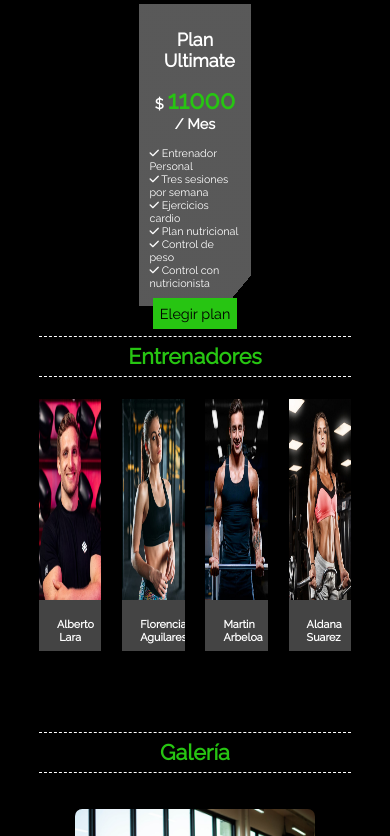
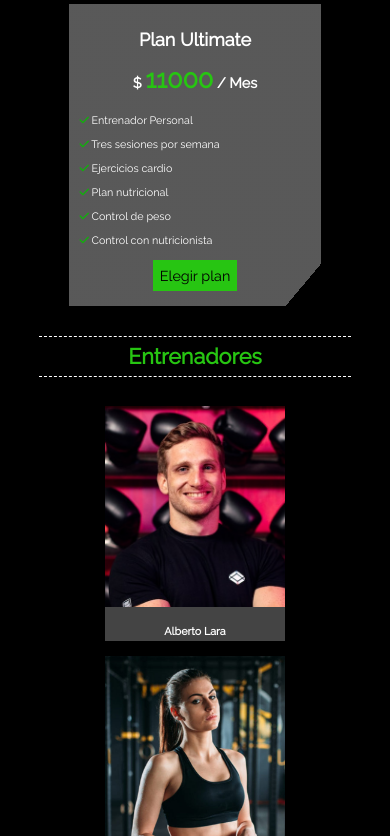
Before and after one commit to MauCoden95/fitben, a Vue app: page / in a window 390 px wide. Shown: the part 2428-3264 px from the top of the page. Built offline with nearby package versions, Linux system fonts and the light colour scheme.

Commit message:
Add files via upload

```diff
--- a/src/components/Newsletter.vue
+++ b/src/components/Newsletter.vue
@@ -23,7 +23,7 @@
 <style>
     #newsletter{
         width: 100%;
-        height: 30rem;
+        min-height: 30rem;
         background: rgba(39, 197, 18, 0.6);
         padding: 1px;
     }
--- a/src/components/Prices.vue
+++ b/src/components/Prices.vue
@@ -157,7 +157,7 @@ export default {
 
     .price-div-basic ul li .fa-check,
     .price-div-pro ul li .fa-check{
-        color: #fcfcfc;
+        color: #12af0d;
     }
 
     .price-div-basic ul li .fa-times,
@@ -207,7 +207,18 @@ export default {
         }
     }
 
+    @media (max-width: 700px) {
+        .price-div-basic,
+        .price-div-pro{
+            width: 60%;
+        }
+    }
 
-
+    @media (max-width: 500px) {
+        .price-div-basic,
+        .price-div-pro{
+            width: 90%;
+        }
+    }
 
 </style>
--- a/src/components/Trainers.vue
+++ b/src/components/Trainers.vue
@@ -72,7 +72,7 @@
     #trainers{
         width: 100%;
         height: 55rem;
-        background: #000;
+        background: rgb(0, 0, 0);
     }
 
 
@@ -89,7 +89,7 @@
 
     .trainers-div{
         width: 100%;
-        height: 35rem;
+        min-height: 35rem;
         margin-top: 3rem;
         display: flex;
         align-items: center;
@@ -98,14 +98,15 @@
 
     .trainer-card{
         position: relative;
-        width: 20%;
+        width: 25rem;
         height: 100%;
         background: #333;
         overflow: hidden;
+        margin: 1rem;
     }
 
     .trainer-card:hover .trainer-info{
-        top: 23rem;
+        top: 19rem;
     }
 
     .trainer-card img{
@@ -148,4 +149,31 @@
     .trainer-info div i:hover{
         color: var(--color-secundario);
     }
+
+
+
+
+
+
+    @media (max-width: 850px) {
+        #trainers{
+            height: 85rem;
+        }
+
+        .trainers-div{
+            flex-wrap: wrap;
+        }
+
+    }
+
+    @media (max-width: 500px) {
+        #trainers{
+            height: 150rem;
+        }
+
+        .trainers-div{
+        justify-content: center;
+        }
+
+    }
 </style>
```
